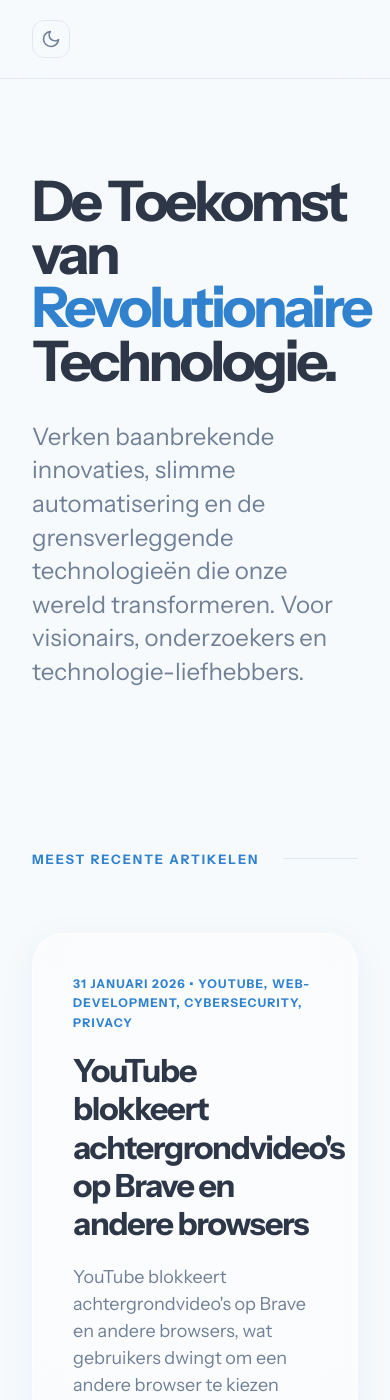
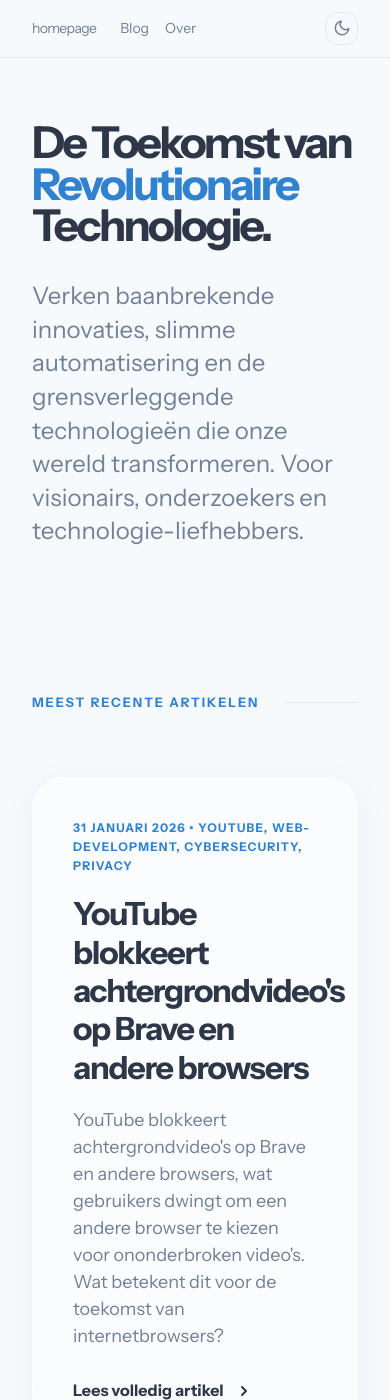
Before and after one commit to Zayeen/homepage, a Jekyll site: the page built from index.html, in a window 390 px wide and 1400 px high. Built offline with Jekyll 4.4.1, drawn with Linux system fonts in a browser that asks for light colours; the list of posts is cut into pages by our own code.

Commit message:
Fix mobile navigation visibility and refine header scaling

```diff
--- a/assets/css/main.css
+++ b/assets/css/main.css
@@ -510,10 +510,15 @@
 }
 
 @media (max-width: 640px) {
-    .hero { padding: 6rem 0 4rem; }
-    .hero h1 { font-size: 3.5rem; }
-    .article-card h3 { font-size: 2rem; }
-    .nav-links { display: none; }
+    header { padding: 0.75rem 0; }
+    .hero { padding: 4rem 0 3rem; }
+    .hero h1 { font-size: 2.75rem; }
+    .article-card h3 { font-size: 1.75rem; }
+    .nav-links { gap: 1rem; }
+    .nav-links a { font-size: 0.875rem; }
+    .logo { margin-right: 0.5rem; font-size: 1.125rem; }
+    #theme-toggle { padding: 0.4rem; }
+    #theme-toggle svg { width: 18px; height: 18px; }
 }
 
 /* Animations */
```
Also changed, not shown: Gemfile.lock, 2 other files.
